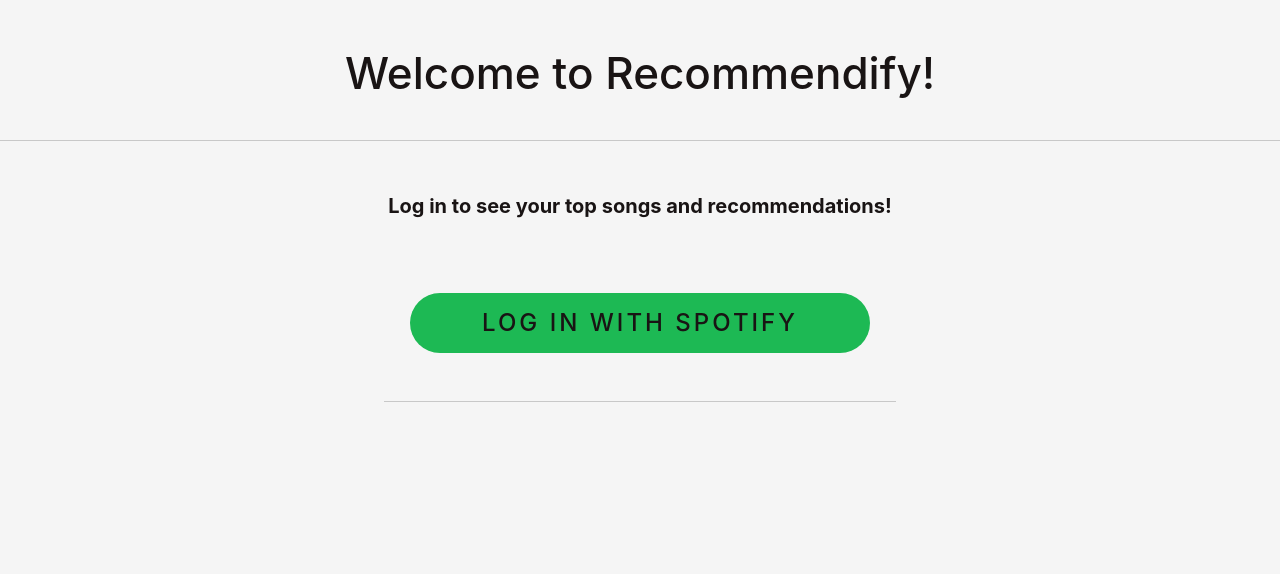
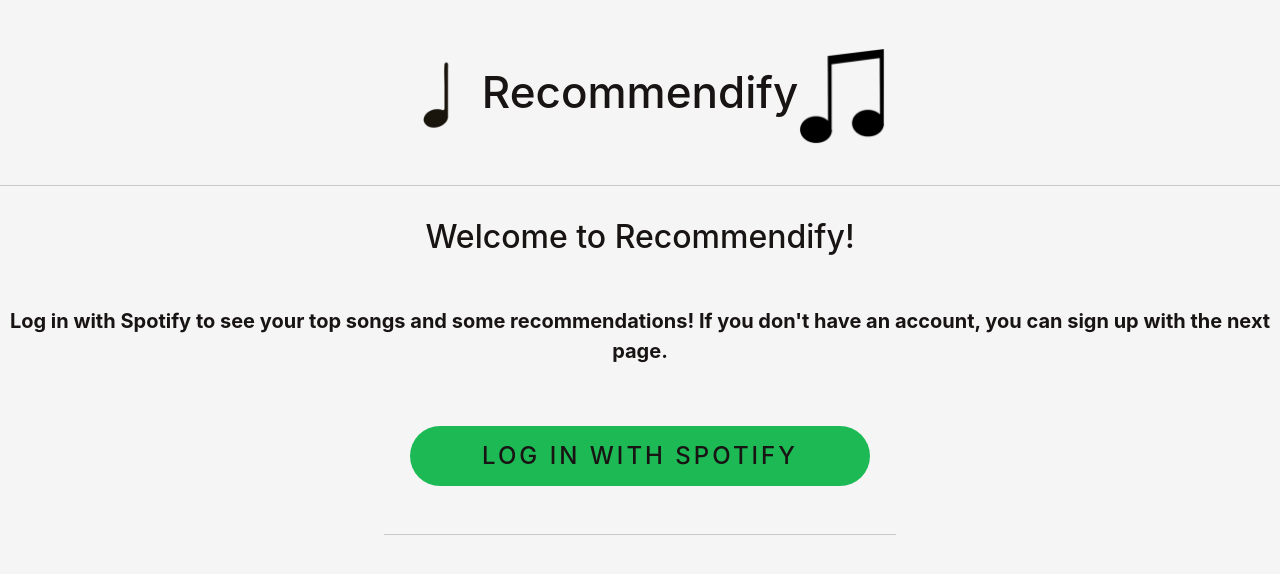
Before and after one commit to josephturrner/Recommendify, a Node server app: page / in a window 1280 px wide. Shown: the top 574 px of the page. Run offline with Node 20, Linux system fonts and the light colour scheme.

Commit message:
homepage

```diff
--- a/pages/index.html
+++ b/pages/index.html
@@ -12,11 +12,12 @@
 <body>
     <div>
         <header>
-            <h1>Welcome to Recommendify!</h1>
+            <h1><img src="../public/images/8th.png" alt=""/>Recommendify<img src="../public/images/double8th.png" alt=""/></h1>
         </header>
 
         <section>
-            <p>Log in to see your top songs and recommendations!</p>
+                <h2>Welcome to Recommendify!</h2>
+                <p>Log in with Spotify to see your top songs and some recommendations! If you don't have an account, you can sign up with the next page.</p>
         </section>
 
         <div class="login">
--- a/public/css/home.css
+++ b/public/css/home.css
@@ -50,7 +50,7 @@
     background-color: var(--spotify-green) !important;
     border: 0px !important;
     border-radius: 500px !important;
-    margin: 3em auto 0 !important;
+    margin: 2.5em auto 0 !important;
     padding: 0.5em 3em !important;
 }
 button:hover {
@@ -59,5 +59,10 @@
 }
 button:active {
     background-color: var(--spotify-light-green) !important;
-    /* transform: translateY(0.06125em) !important; */
 }
+img {
+    width: 2em;
+}
+h2 {
+    margin: 1em;
+}
```
Also changed, not shown: public/images/8th.png (added), public/images/double8th.png (added).
